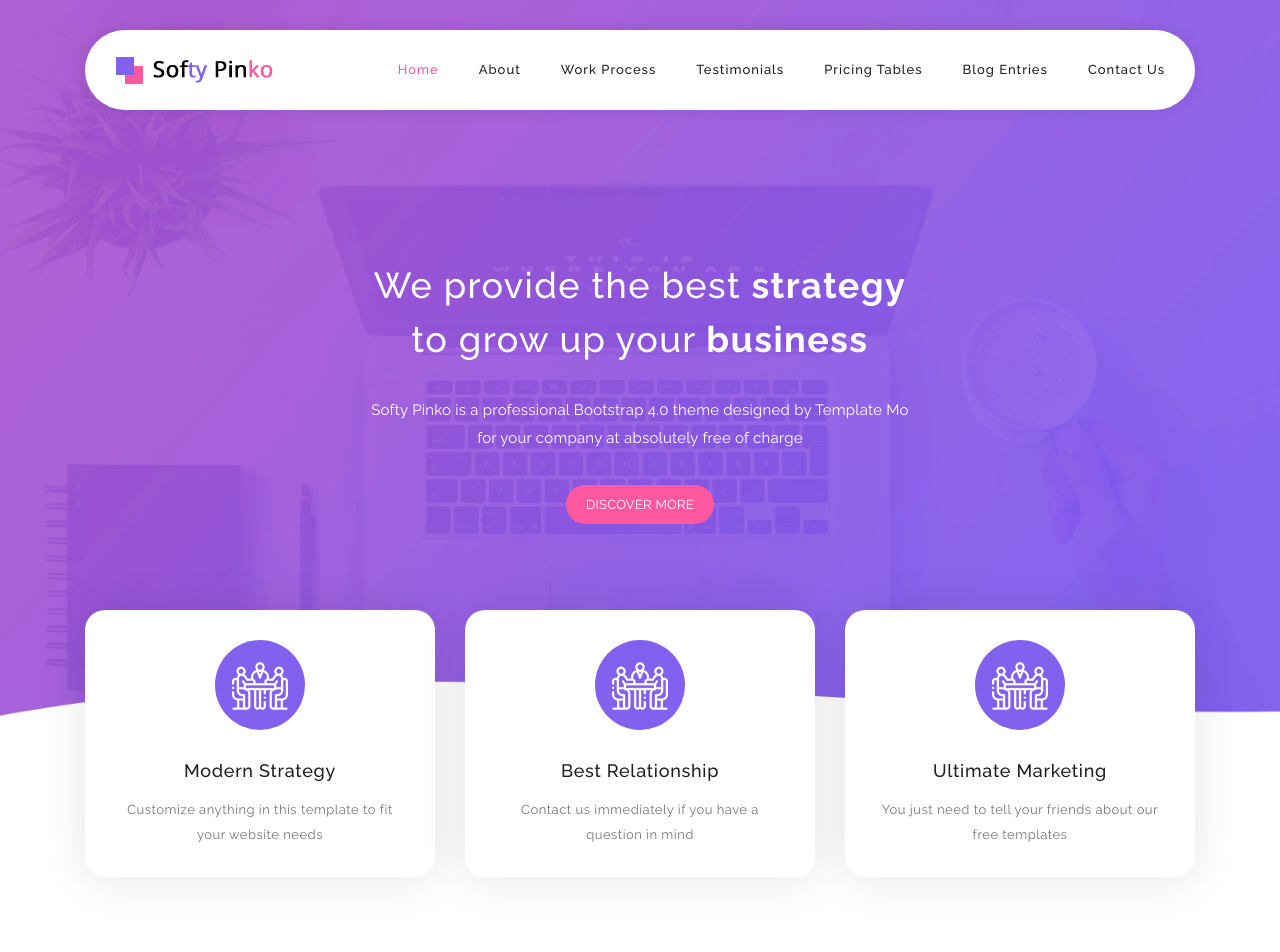
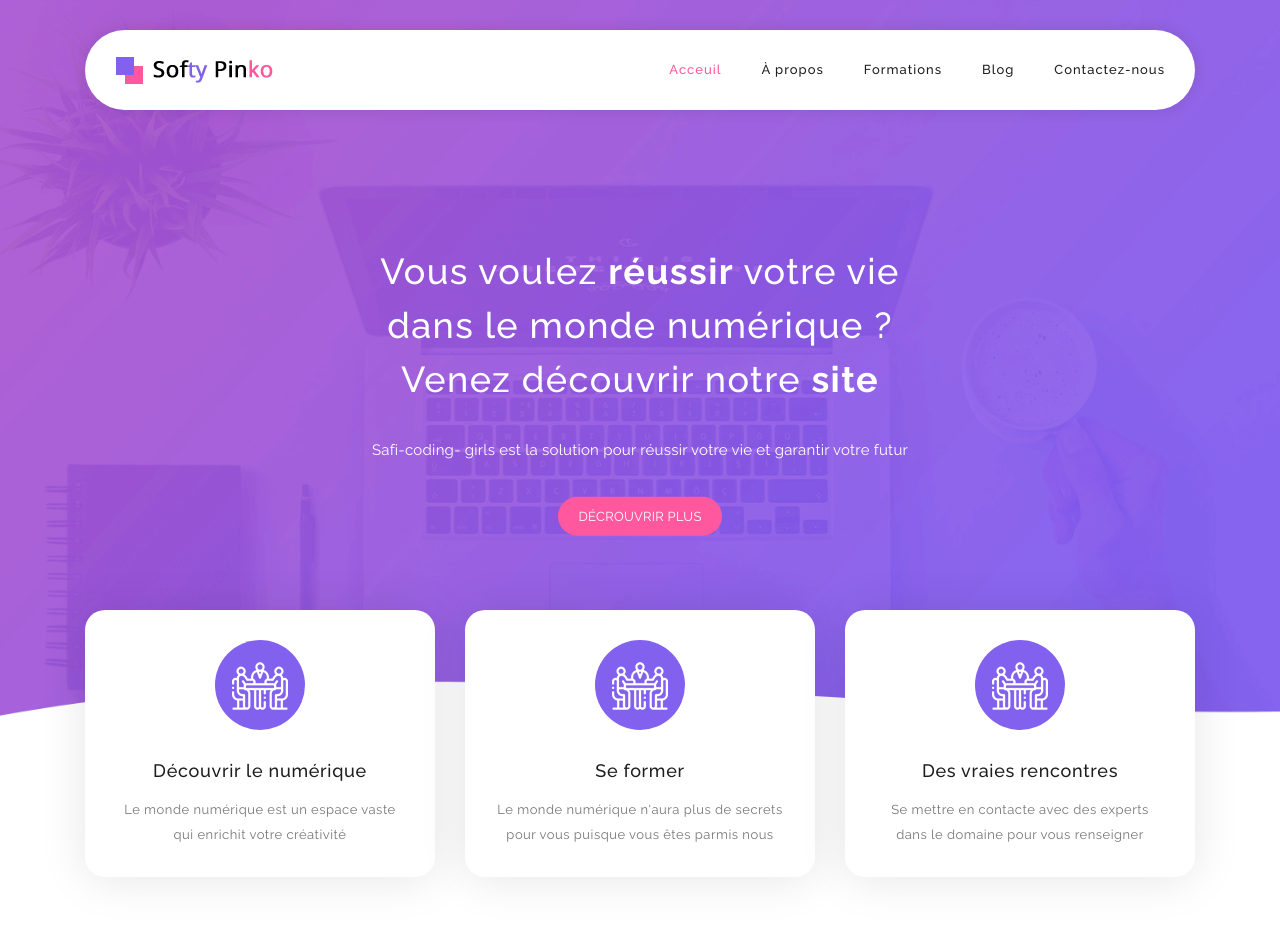
Before and after one commit to ranyai/safi-coding-girls, a plain HTML site: page index.html in a window 1280 px wide. Shown: the top 952 px of the page. Drawn offline with Linux system fonts and the light colour scheme.

Commit message:
traduction du projet

```diff
--- a/index.html
+++ b/index.html
@@ -50,13 +50,13 @@ https://templatemo.com/tm-535-softy-pinko
                         <!-- ***** Logo End ***** -->
                         <!-- ***** Menu Start ***** -->
                         <ul class="nav">
-                            <li><a href="#welcome" class="active">Home</a></li>
-                            <li><a href="#features">About</a></li>
-                            <li><a href="#work-process">Work Process</a></li>
-                            <li><a href="#testimonials">Testimonials</a></li>
-                            <li><a href="#pricing-plans">Pricing Tables</a></li>
-                            <li><a href="#blog">Blog Entries</a></li>
-                            <li><a href="#contact-us">Contact Us</a></li>
+                            <li><a href="#welcome" class="active">Acceuil</a></li>
+                            <li><a href="#features">À propos</a></li>
+                            <li><a href="#work-process">Formations</a></li>
+                           <!-- <li><a href="#testimonials">Testimonials</a></li>
+                            <li><a href="#pricing-plans">Pricing Tables</a></li>-->
+                            <li><a href="#blog">Blog</a></li>
+                            <li><a href="#contact-us">Contactez-nous</a></li>
                         </ul>
                         <a class='menu-trigger'>
                             <span>Menu</span>
@@ -77,10 +77,9 @@ https://templatemo.com/tm-535-softy-pinko
             <div class="container">
                 <div class="row">
                     <div class="offset-xl-3 col-xl-6 offset-lg-2 col-lg-8 col-md-12 col-sm-12">
-                        <h1>We provide the best <strong>strategy</strong><br>to grow up your <strong>business</strong></h1>
-                        <p>Softy Pinko is a professional Bootstrap 4.0 theme designed by Template Mo
-                        for your company at absolutely free of charge</p>
-                        <a href="#features" class="main-button-slider">Discover More</a>
+                        <h1>Vous voulez <strong> réussir </strong>votre vie dans le monde numérique ? Venez découvrir notre <strong> site </strong></h1>
+                        <p>Safi-coding- girls est la solution pour réussir votre vie et garantir votre futur </p>
+                        <a href="#features" class="main-button-slider">Décrouvrir plus</a>
                     </div>
                 </div>
             </div>
@@ -101,8 +100,8 @@ https://templatemo.com/tm-535-softy-pinko
                                 <div class="icon">
                                     <i><img src="assets/images/featured-item-01.png" alt=""></i>
                                 </div>
-                                <h5 class="features-title">Modern Strategy</h5>
-                                <p>Customize anything in this template to fit your website needs</p>
+                                <h5 class="features-title">Découvrir le numérique</h5>
+                                <p>Le monde numérique est un espace vaste qui enrichit votre créativité</p>
                             </div>
                         </div>
                         <!-- ***** Features Small Item End ***** -->
@@ -113,8 +112,8 @@ https://templatemo.com/tm-535-softy-pinko
                                 <div class="icon">
                                     <i><img src="assets/images/featured-item-01.png" alt=""></i>
                                 </div>
-                                <h5 class="features-title">Best Relationship</h5>
-                                <p>Contact us immediately if you have a question in mind</p>
+                                <h5 class="features-title">Se former</h5>
+                                <p>Le monde numérique n'aura plus de secrets pour vous puisque vous êtes parmis nous</p>
                             </div>
                         </div>
                         <!-- ***** Features Small Item End ***** -->
@@ -125,8 +124,8 @@ https://templatemo.com/tm-535-softy-pinko
                                 <div class="icon">
                                     <i><img src="assets/images/featured-item-01.png" alt=""></i>
                                 </div>
-                                <h5 class="features-title">Ultimate Marketing</h5>
-                                <p>You just need to tell your friends about our free templates</p>
+                                <h5 class="features-title">Des vraies rencontres</h5>
+                                <p>Se mettre en contacte avec des experts dans le domaine pour vous renseigner </p>
                             </div>
                         </div>
                         <!-- ***** Features Small Item End ***** -->
```
